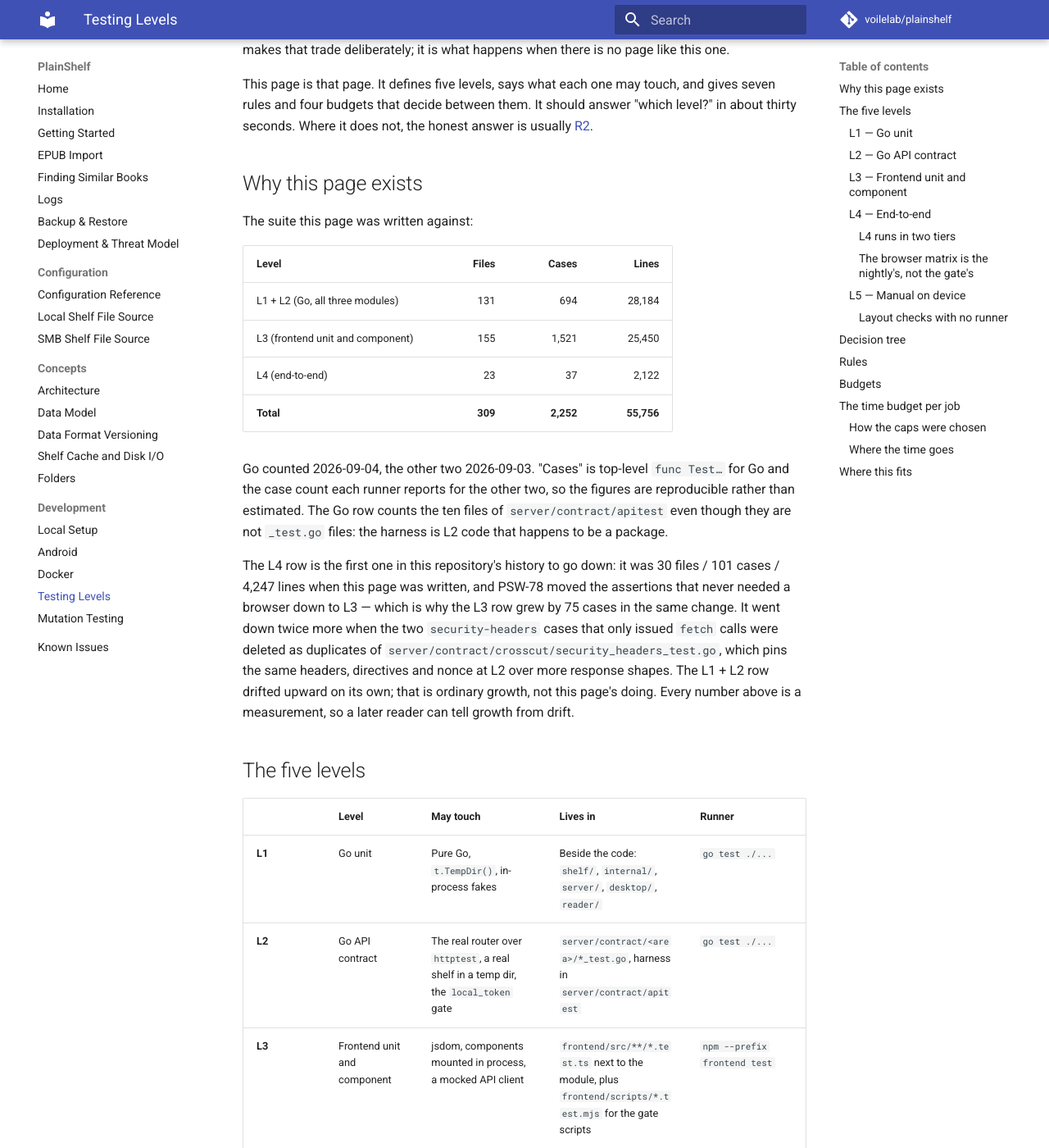
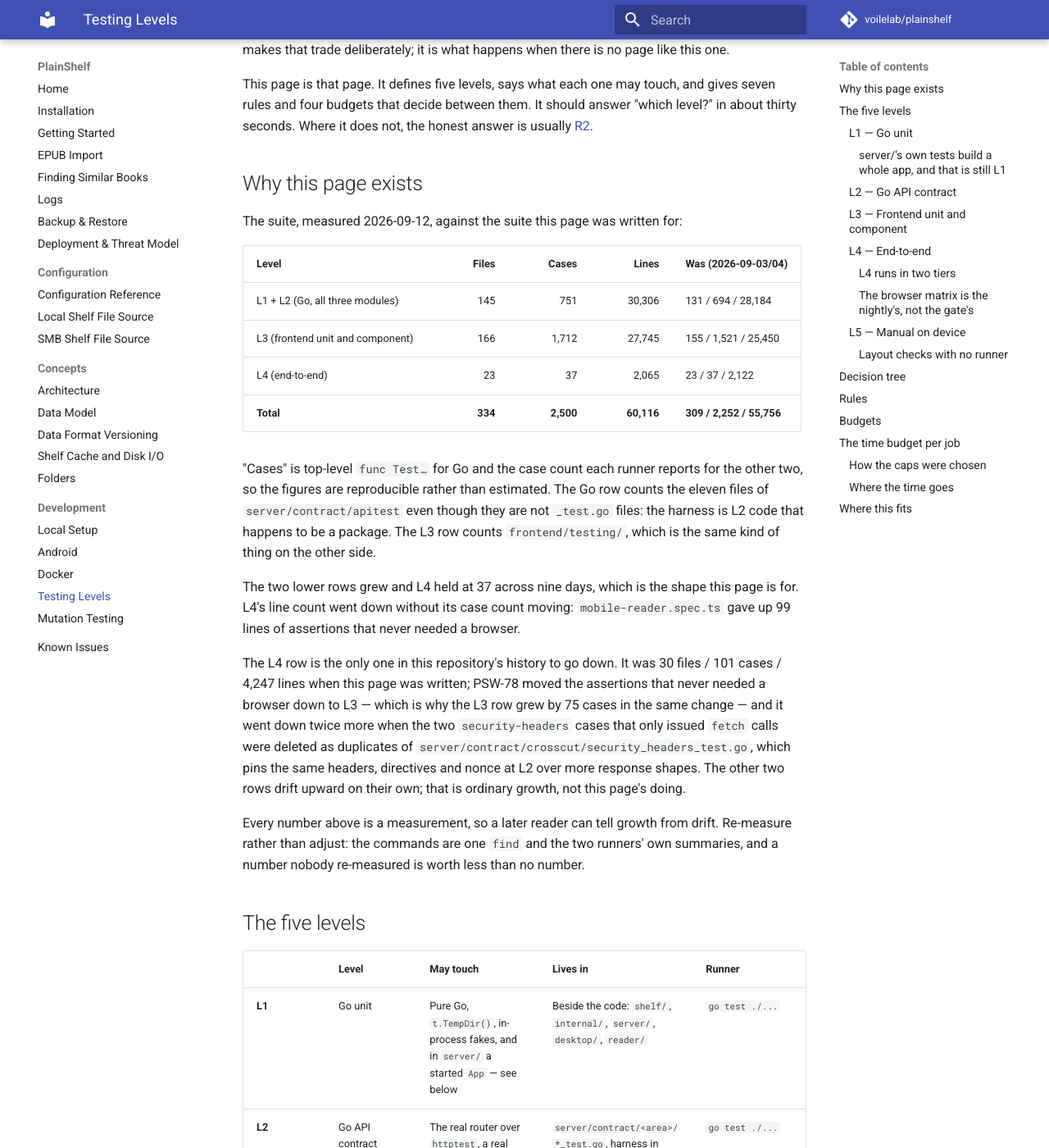
Before and after one commit to voilelab/plainshelf, an MkDocs documentation site: the page built from docs/development/testing-levels.md, in a window 1280 px wide and 1400 px high, scrolled down 234 px. Shown: the whole window at 82% size. Built offline with MkDocs 1.6.1 and Material for MkDocs 9.7.7, drawn with Linux system fonts in a browser that asks for light colours; comment, search, counter and statistics services are not loaded; some of the changed text lies outside the part shown.

Commit message:
docs: re-measure the testing levels and name the layer server/ already had
Two kinds of drift, nine days apart.

The numbers. Every row is re-counted and the old figures kept beside them, so
the next reader can see growth rather than take a number on trust. The two
lower rows grew and L4 held at 37 cases, which is the shape the page argues
for; L4's lines went down without its case count moving.

The layer. The page put `server/` at L1 and said L1 touches "pure Go,
t.TempDir(), in-process fakes". Seven files there start a production App — real
shelf, real store, background worker, WaitReady — and one drives the real
router over httptest. `server/apptest_test.go` has admitted this in a comment
since it was written; the page had not, which left a reader either mistrusting
the page or moving those tests somewhere they cannot work.

Neither is right, so the page now says what the line actually is: L2 is for
what the API promises its callers, and L1 is for everything else, including a
test that needs the router as a means rather than as its subject — one that
injects its own ResponseWriter to watch a write deadline, reads an unexported
constant, or backdates a file the harness cannot reach. "If a case does not
depend on the request or the response it belongs one level down" still decides
it, whatever the case had to start up to get its answer.

Also: L3's row names frontend/testing, and globalSetup's comment stops counting
28 spec files that have been 23 for some time.

Co-Authored-By: Claude Opus 5 <noreply@anthropic.com>
Claude-Session: https://claude.ai/code/session_01MaxT68PoBoqu61ufVppHBc

```diff
--- a/docs/development/testing-levels.md
+++ b/docs/development/testing-levels.md
@@ -15,40 +15,49 @@ answer is usually [R2](#rules).
 
 ## Why this page exists
 
-The suite this page was written against:
+The suite, measured 2026-09-12, against the suite this page was written for:
 
-| Level | Files | Cases | Lines |
-|---|---:|---:|---:|
-| L1 + L2 (Go, all three modules) | 131 | 694 | 28,184 |
-| L3 (frontend unit and component) | 155 | 1,521 | 25,450 |
-| L4 (end-to-end) | 23 | 37 | 2,122 |
-| **Total** | **309** | **2,252** | **55,756** |
+| Level | Files | Cases | Lines | Was (2026-09-03/04) |
+|---|---:|---:|---:|---|
+| L1 + L2 (Go, all three modules) | 145 | 751 | 30,306 | 131 / 694 / 28,184 |
+| L3 (frontend unit and component) | 166 | 1,712 | 27,745 | 155 / 1,521 / 25,450 |
+| L4 (end-to-end) | 23 | 37 | 2,065 | 23 / 37 / 2,122 |
+| **Total** | **334** | **2,500** | **60,116** | **309 / 2,252 / 55,756** |
 
-Go counted 2026-09-04, the other two 2026-09-03. "Cases" is top-level
-`func Test…` for Go and the case count each runner reports for the other two,
-so the figures are reproducible rather than estimated. The Go row counts the
-ten files of `server/contract/apitest` even though they are not `_test.go`
-files: the harness is L2 code that happens to be a package.
+"Cases" is top-level `func Test…` for Go and the case count each runner
+reports for the other two, so the figures are reproducible rather than
+estimated. The Go row counts the eleven files of `server/contract/apitest` even
+though they are not `_test.go` files: the harness is L2 code that happens to be
+a package. The L3 row counts `frontend/testing/`, which is the same kind of
+thing on the other side.
 
-The L4 row is the first one in this repository's history to go down: it was 30
-files / 101 cases / 4,247 lines when this page was written, and PSW-78 moved the
+The two lower rows grew and L4 held at 37 across nine days, which is the shape
+this page is for. L4's line count went down without its case count moving:
+`mobile-reader.spec.ts` gave up 99 lines of assertions that never needed a
+browser.
+
+The L4 row is the only one in this repository's history to go down. It was 30
+files / 101 cases / 4,247 lines when this page was written; PSW-78 moved the
 assertions that never needed a browser down to L3 — which is why the L3 row grew
-by 75 cases in the same change. It went down twice more when the two
+by 75 cases in the same change — and it went down twice more when the two
 `security-headers` cases that only issued `fetch` calls were deleted as
 duplicates of `server/contract/crosscut/security_headers_test.go`, which pins
 the same headers, directives and nonce at L2 over more response shapes. The
-L1 + L2 row drifted upward on its own; that is ordinary growth, not this page's
-doing.
+other two rows drift upward on their own; that is ordinary growth, not this
+page's doing.
+
 Every number above is a measurement, so a later reader can tell growth from
-drift.
+drift. Re-measure rather than adjust: the commands are one `find` and the two
+runners' own summaries, and a number nobody re-measured is worth less than no
+number.
 
 ## The five levels
 
 | | Level | May touch | Lives in | Runner |
 |---|---|---|---|---|
-| **L1** | Go unit | Pure Go, `t.TempDir()`, in-process fakes | Beside the code: `shelf/`, `internal/`, `server/`, `desktop/`, `reader/` | `go test ./...` |
+| **L1** | Go unit | Pure Go, `t.TempDir()`, in-process fakes, and in `server/` a started `App` — see below | Beside the code: `shelf/`, `internal/`, `server/`, `desktop/`, `reader/` | `go test ./...` |
 | **L2** | Go API contract | The real router over `httptest`, a real shelf in a temp dir, the `local_token` gate | `server/contract/<area>/*_test.go`, harness in `server/contract/apitest` | `go test ./...` |
-| **L3** | Frontend unit and component | jsdom, components mounted in process, a mocked API client | `frontend/src/**/*.test.ts` next to the module, plus `frontend/scripts/*.test.mjs` for the gate scripts | `npm --prefix frontend test` |
+| **L3** | Frontend unit and component | jsdom, components mounted in process, a mocked API client | `frontend/src/**/*.test.ts` next to the module, plus `frontend/scripts/*.test.mjs` for the gate scripts; the mount helper is `frontend/testing/` | `npm --prefix frontend test` |
 | **L4** | End-to-end | Real Chromium, a real `plainshelf-srv`, a real shelf on disk, the embedded bundle | `e2e/tests/*.spec.ts`, helpers in `e2e/tests/support/` | `just test-e2e`, or `just test-e2e-smoke` for the pull request's subset |
 | **L5** | Manual on device | Anything CI cannot reach: a phone, a desktop window, an SMB share | No code. Steps in `docs/development/`, evidence in the pull request | A person |
 
@@ -58,6 +67,27 @@ Everything that is a function of its inputs, plus everything that is a function
 of a directory you can create with `t.TempDir()`. No listener, no network, no
 browser. This is where shelf layout, ID stability, parsing, hashing and task
 scheduling belong, and it is the level almost every Go change should stop at.
+
+#### `server/`'s own tests build a whole app, and that is still L1
+
+"In-process fakes" undersells what a `server/` test may do. Seven files there
+call `newTestApp` (`server/apptest_test.go`), which opens a real shelf on a temp
+dir, opens the store, starts the background worker and blocks on `WaitReady` —
+a production `App`, not a fake. One file goes further: `handle_fingerprints_test.go`
+drives `app.Handler()` over `httptest`, which is the real router.
+
+That is not a contradiction, because **the line between L1 and L2 is what the
+test is about, not what it switches on.** L2 is for what the API promises its
+callers: the status code, the body shape, the method gate, the token. L1 is for
+everything else, including a test that needs the router as a *means* — because
+it injects its own `ResponseWriter` to watch a write deadline move, or reads an
+unexported constant, or backdates a file on disk that the harness has no way to
+reach. Those cannot be written against `apitest`, and rewriting them so they
+could would be rewriting what they check.
+
+The rule that decides it is still the one at the end of the next section: if a
+case does not depend on the request or the response, it does not belong in
+`server/contract` — whatever it had to start up to get its answer.
 
 ### L2 — Go API contract
 
@@ -93,6 +123,11 @@ it belongs one level down.
 Composables, stores, utilities, and components mounted in jsdom against a mocked
 API client. No real server and no real browser: a test that needs either is not
 an L3 test, it is an L4 test that has not admitted it yet.
+
+Mount through `frontend/testing/mount.ts`, which owns the teardown so no file
+has to. Its header lists the handful of shapes that keep their own mount — the
+ones where mounting is part of what the test is about — and a new file is
+almost certainly not one of them.
 
 `npm --prefix frontend run build` is `vue-tsc` plus Vite, not this suite. Type
 checking clean says nothing about whether these tests ran.
```
Also changed, not shown: 1 other file.
